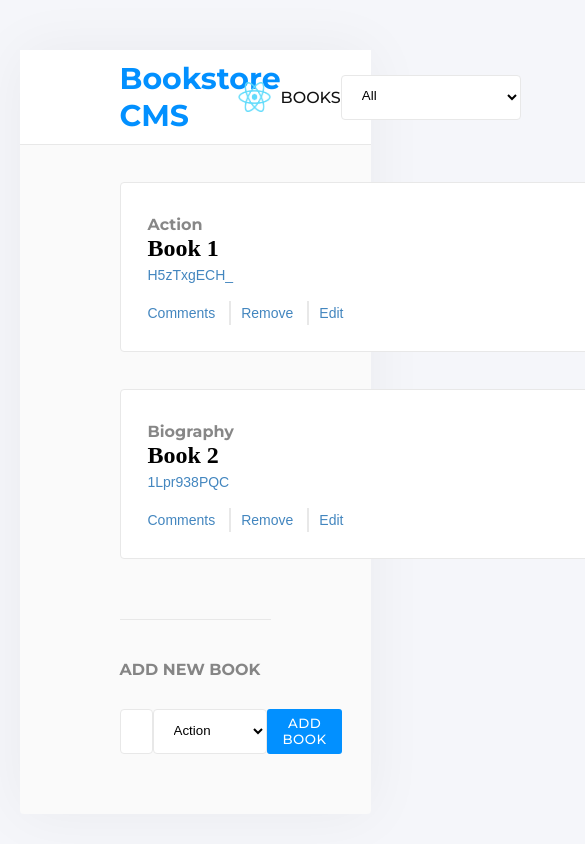
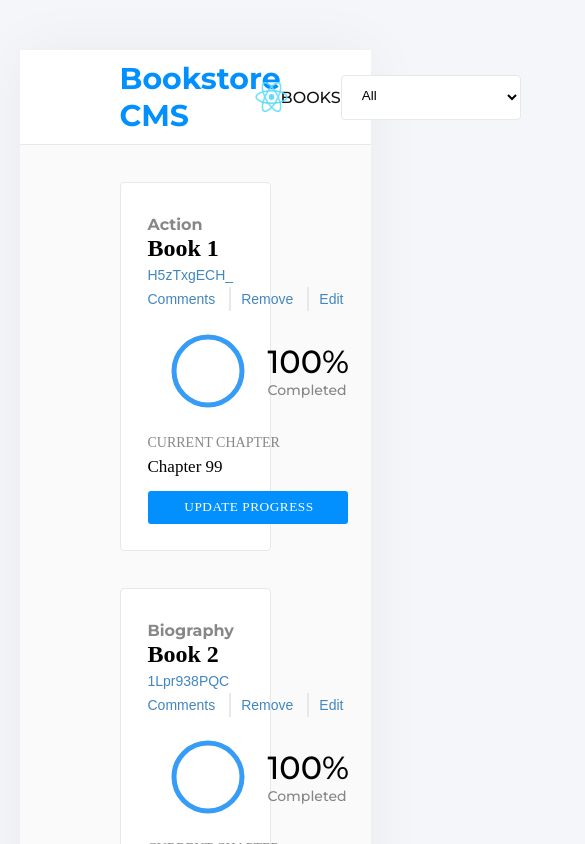
Before and after one commit to kenderb/redux_project_bookstore, a React (Create React App) app: page / in a window 390 px wide. Shown: the top 844 px of the page, 585 px wide, since content can reach past the window. Built offline with nearby package versions, Linux system fonts and the light colour scheme.

Commit message:
Set width container to responsive value

```diff
--- a/src/components/styled/lib.js
+++ b/src/components/styled/lib.js
@@ -13,14 +13,20 @@
 `;
 
 export const BookWrapper = styled.div`
-display: flex;
-  width: 1200px;
+  display: flex;
+  max-width: 1200px;
   height: 170px;
   margin: 37px 100px 0;
   padding: 32px 147px 26px 27px;
   border-radius: 4px;
   border: solid 1px var( --gray-border);
   background-color: var(--white-two);
+  @media only screen and (max-width: 1200px) {
+    flex-wrap: wrap;
+    height: auto;
+    align-items: center;
+    padding: 32px 32px 26px 27px;
+  }
 `;
 
 export const BlueTextButton = styled.button`
@@ -81,6 +87,10 @@
   display: flex;
   justify-content: center;
   align-items: center;
+  @media only screen and (max-width: 1200px) {
+    margin-left: 0;
+    margin-right: 30px;
+  }
 `;
 
 export const ProgressTitle = styled.h3`
@@ -100,6 +110,9 @@
   height: 70px;
   margin: 18px 59px 0 79px;
   border: solid 1px var(--gray-border);
+  @media only screen and (max-width: 1200px) {
+    display: none
+  }
 `;
 
 export const ProgressDetailWrapper = styled(TitleBookWrapper)`
@@ -195,6 +208,9 @@
   &:focus {
     outline: none;
   }
+  @media only screen and (max-width: 1200px) {
+    width: 50%;
+  }
 `;
 
 export const FormSelect = styled.select`
@@ -207,6 +223,9 @@
   &:focus {
     outline: none;
   }
+  @media only screen and (max-width: 1200px) {
+    width: 180px;
+  }
 `;
 
 export const FormButton = styled(UpdateButton)`
@@ -215,6 +234,9 @@
   padding: 6px 15px 9px 16px;
   margin-top: 0;
   font-weight: 400;
+  @media only screen and (max-width: 1200px) {
+    width: 180px;
+  }
 `;
 
 export const Navbar = styled.div`
@@ -237,6 +259,9 @@
   justify-content: space-between;
   width: 50%;
   align-items: center;
+  @media only screen and (max-width: 1200px) {
+    width: 90%;
+  }
 `;
 
 export const WrapperRight = styled.div`
```
